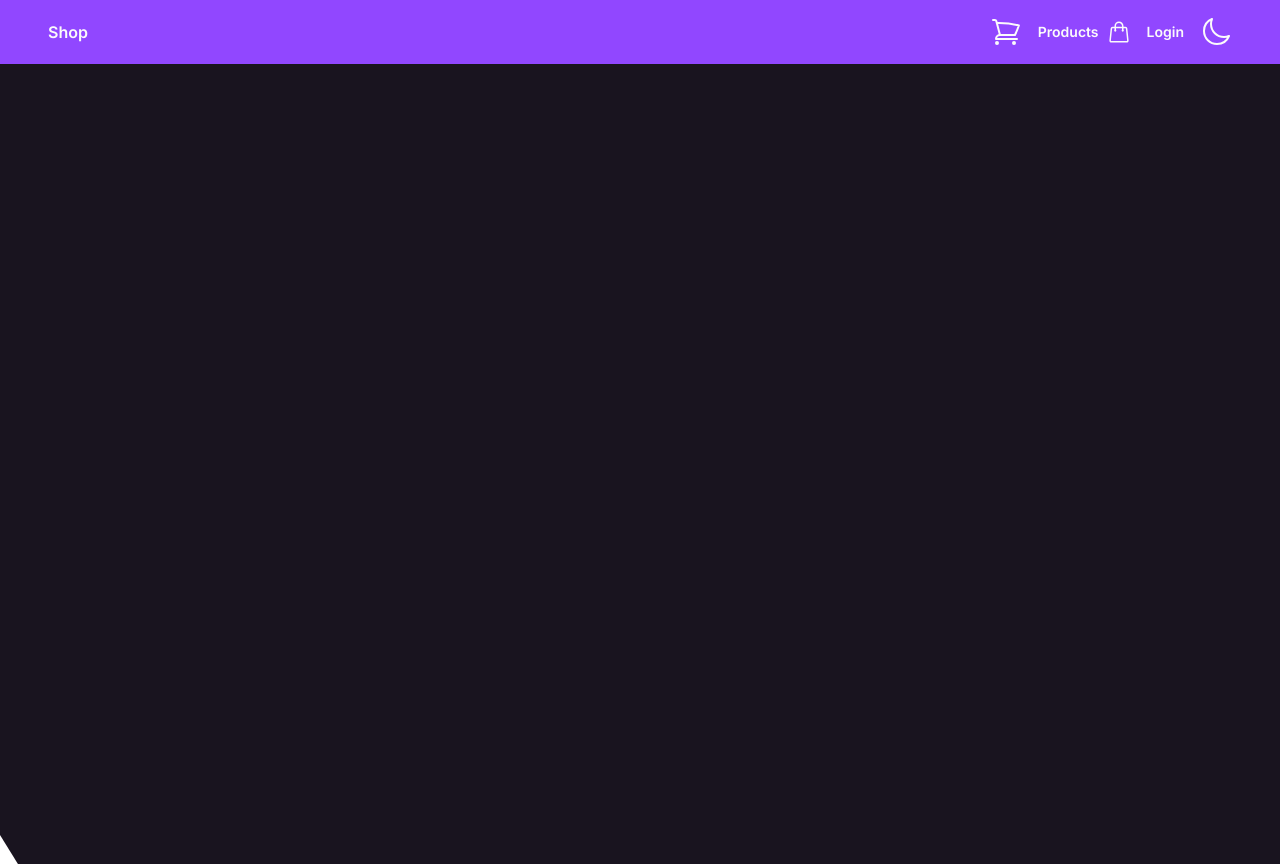
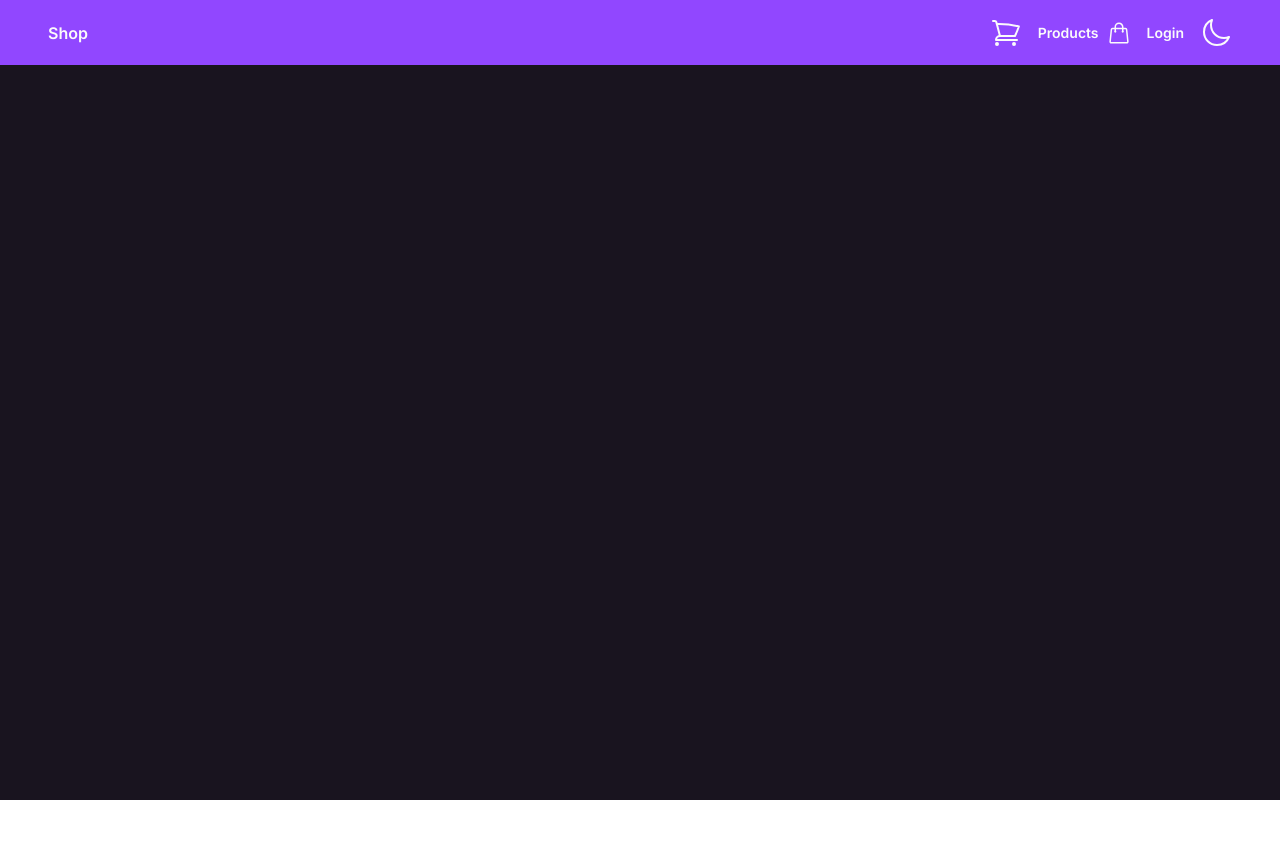
Before and after one commit to felixx78/Shop, a React (Vite) app in the folder client/: page / in a window 1280 px wide. After the commit the page ends 800 px from the top, so only its background shows below. Built offline with nearby package versions, Linux system fonts and the light colour scheme.

Commit message:
fix circle bg

```diff
--- a/client/src/components/Header.tsx
+++ b/client/src/components/Header.tsx
@@ -96,7 +96,7 @@ function Header() {
   }, []);
 
   return (
-    <header className="flex items-center justify-between bg-primary px-6 py-2 font-bold text-dark-copy sm:px-12">
+    <header className="relative z-20 flex h-[65px] items-center justify-between bg-primary px-6 py-2 font-bold text-dark-copy sm:px-12">
       <Link to="/">Shop</Link>
 
       <button
--- a/client/src/index.css
+++ b/client/src/index.css
@@ -14,9 +14,11 @@
 .bg-circle {
   position: absolute;
   width: 100%;
-  height: 100%;
-  clip-path: circle(140% at 100% 0);
+  height: calc(100% + 8px);
+  top: -8px;
+  clip-path: circle(155% at 100% 0);
   transition: clip-path 0.3s linear;
+  z-index: -1;
 }
 
 .bg-circle.active {
--- a/client/src/layout/Layout.tsx
+++ b/client/src/layout/Layout.tsx
@@ -12,8 +12,11 @@ function Layout() {
   return (
     <div className="min-h-screen bg-background text-copy dark:text-dark-copy">
       <Header />
-      <div id="circle" className="bg-circle bg-dark-background"></div>
-      <main className="z-1 relative pb-4 pt-2">
+      <main
+        style={{ minHeight: "calc(100vh - 65px)" }}
+        className="relative z-10 pb-4 pt-2"
+      >
+        <div id="circle" className="bg-circle bg-dark-background"></div>
         <Outlet />
       </main>
     </div>
```
